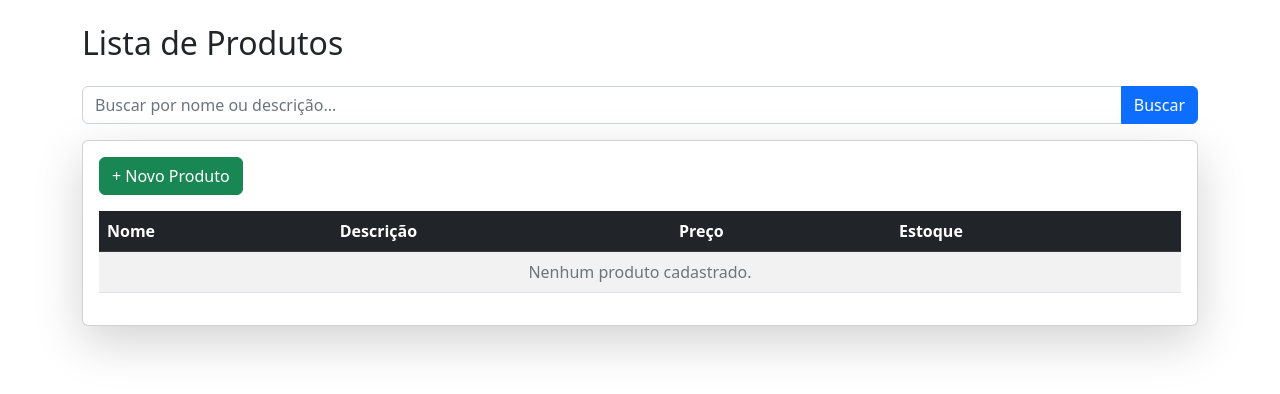
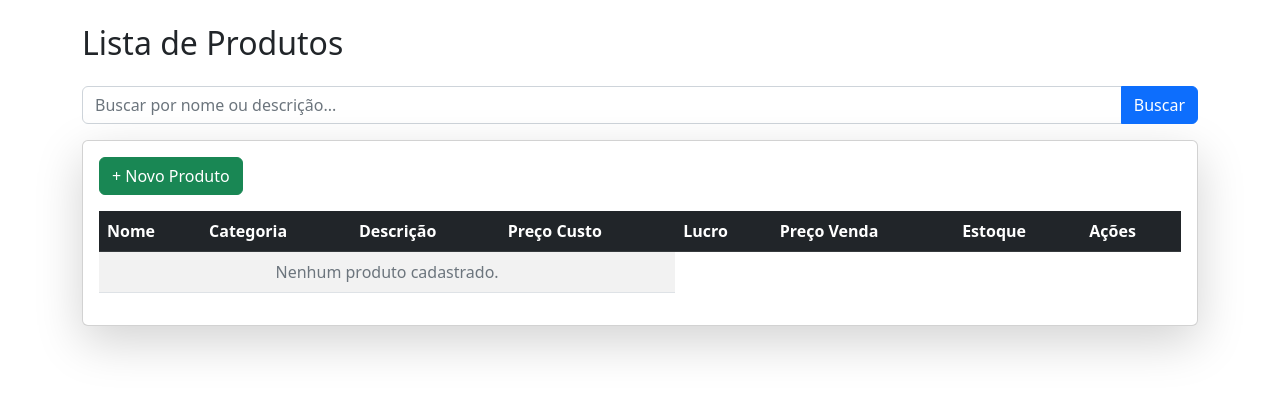
Before and after one commit to douglasinforj/controle_venda_recebimento, a Django app: page /listar_produtos/ in a window 1280 px wide. Shown: the part 56-450 px from the top of the page. Run offline with Django 5.2, Linux system fonts and the light colour scheme; data that the repository does not hold is empty.

Commit message:
feat: adicionando campos novos e link editar

```diff
--- a/controle_vendas_app/templates/controle_vendas_app/listar_produtos.html
+++ b/controle_vendas_app/templates/controle_vendas_app/listar_produtos.html
@@ -22,18 +22,28 @@
                     <thead class="table-dark">
                         <tr>
                             <th>Nome</th>
+                            <th>Categoria</th>
                             <th>Descrição</th>
-                            <th>Preço</th>
+                            <th>Preço Custo</th>
+                            <th>Lucro</th>
+                            <th>Preço Venda</th>
                             <th>Estoque</th>
+                            <th>Ações</th>
                         </tr>
                     </thead>
                     <tbody>
                         {% for produto in produtos %}
                         <tr>
                             <td>{{ produto.nome }}</td>
+                            <td>{{ produto.categoria.nome }}</td>
                             <td>{{ produto.descricao }}</td>
+                            <td>R$ {{ produto.preco_custo }}</td>
+                            <td>R$ {{ produto.lucro }}</td>
                             <td>R$ {{ produto.preco }}</td>
                             <td>{{ produto.estoque }}</td>
+                            <td>
+                                <a href="{% url 'editar_produto' produto.id %}" class="btn btn-sm btn-warning">Editar</a>
+                            </td>
                         </tr>
                         {% empty %}
                         <tr>
```
